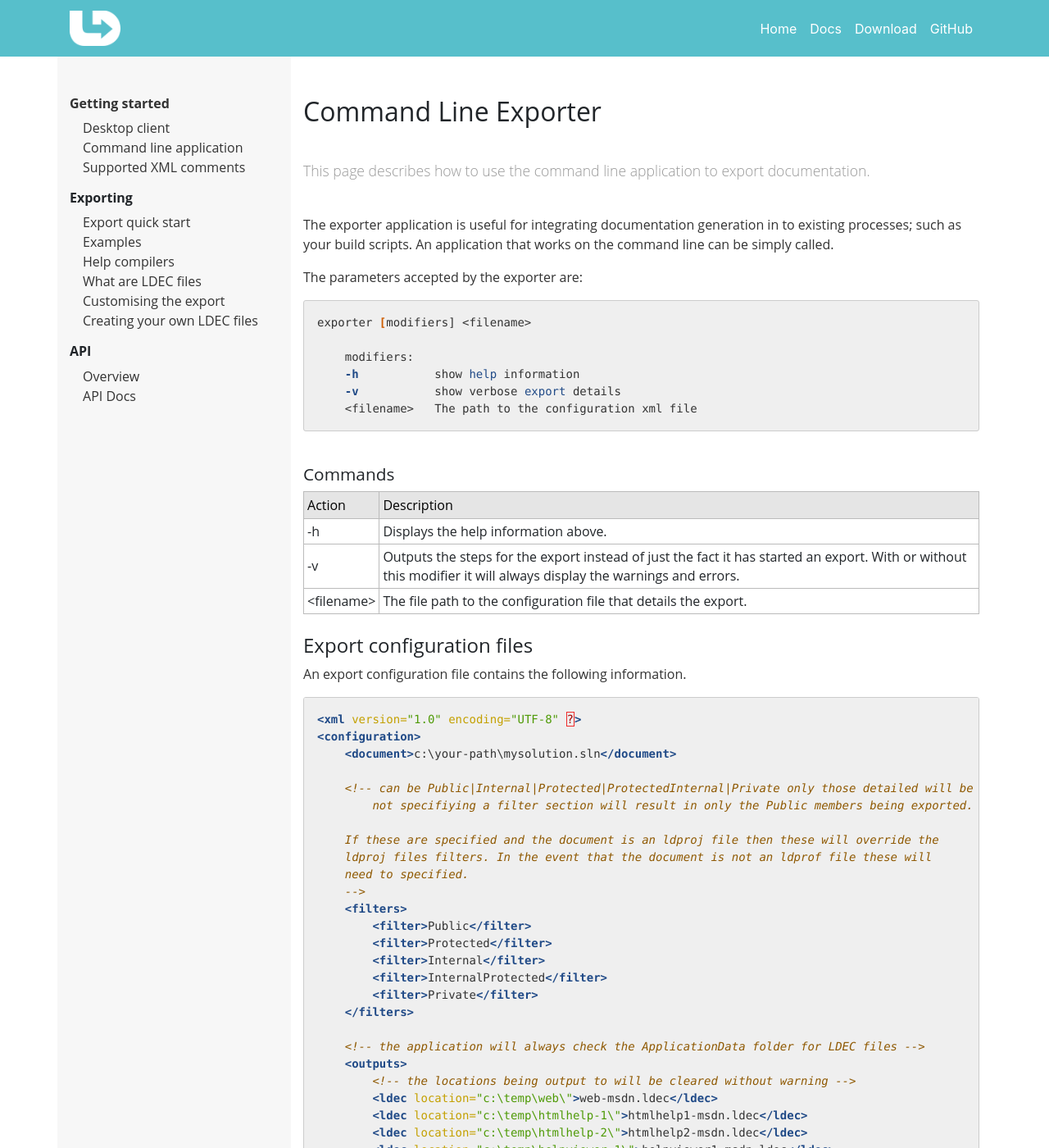
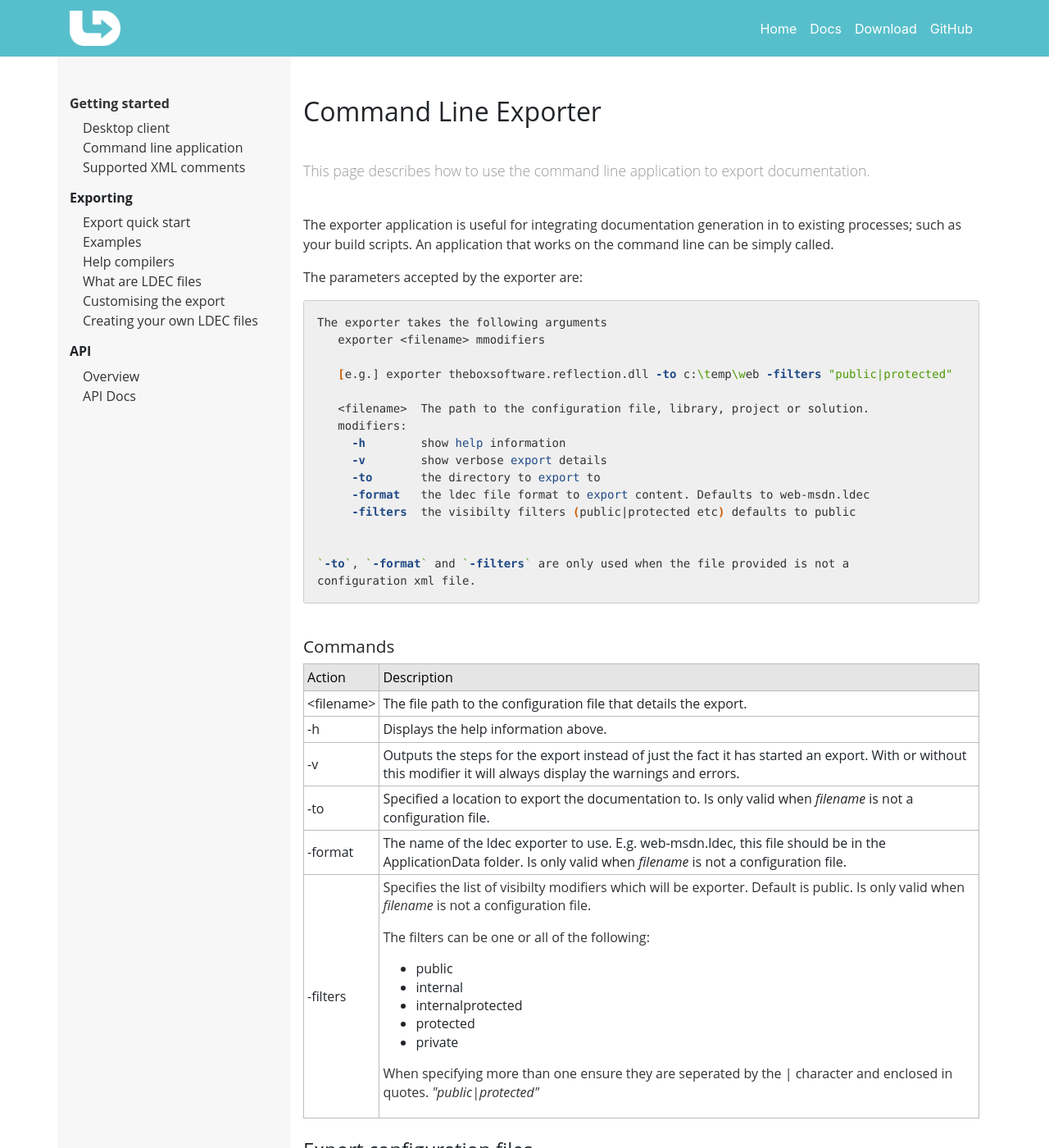
Before and after one commit to barry-jones/livedocumenter-site, a Jekyll site: the page built from src/docs_application-exporter.md, in a window 1280 px wide and 1400 px high. Shown: the whole window at 82% size. Built offline with Jekyll 4.4.1, drawn with Linux system fonts in a browser that asks for light colours; nearby versions of some CDN libraries.

Commit message:
#2 starting adding details of the new arguments.

````diff
--- a/src/docs_application-exporter.md
+++ b/src/docs_application-exporter.md
@@ -14,12 +14,22 @@ simply called.
 The parameters accepted by the exporter are:
 
 ```shell
-exporter [modifiers] <filename>
+The exporter takes the following arguments
+   exporter <filename> mmodifiers
 
-    modifiers:
-    -h		 show help information
-    -v           show verbose export details
-    <filename>   The path to the configuration xml file
+   [e.g.] exporter theboxsoftware.reflection.dll -to c:\temp\web -filters "public|protected"
+
+   <filename>  The path to the configuration file, library, project or solution.
+   modifiers:
+     -h        show help information
+     -v        show verbose export details
+     -to       the directory to export to
+     -format   the ldec file format to export content. Defaults to web-msdn.ldec
+     -filters  the visibilty filters (public|protected etc) defaults to public
+
+
+`-to`, `-format` and `-filters` are only used when the file provided is not a
+configuration xml file.
 ```
 
 
@@ -34,6 +44,10 @@ exporter [modifiers] <filename>
     </thead>
     <tbody>
         <tr>
+            <td>&lt;filename></td>
+            <td>The file path to the configuration file that details the export.</td>
+        </tr>
+        <tr>
             <td>-h</td>
             <td>Displays the help information above.</td>
         </tr>
@@ -42,8 +56,26 @@ exporter [modifiers] <filename>
             <td>Outputs the steps for the export instead of just the fact it has started an export. With or without this modifier it will always display the warnings and errors.</td>
         </tr>
         <tr>
-            <td>&lt;filename></td>
-            <td>The file path to the configuration file that details the export.</td>
+            <td>-to</td>
+            <td>Specified a location to export the documentation to. Is only valid when <em>filename</em> is not a configuration file.</td>
+        </tr>
+        <tr>
+            <td>-format</td>
+            <td>The name of the ldec exporter to use. E.g. web-msdn.ldec, this file should be in the ApplicationData folder. Is only valid when <em>filename</em> is not a configuration file.</td>
+        </tr>
+        <tr>
+            <td>-filters</td>
+            <td><p>Specifies the list of visibilty modifiers which will be exporter. Default is public. Is only valid when <em>filename</em> is not a configuration file.</p>
+            <p>The filters can be one or all of the following:</p>
+            <ul>
+                <li>public</li>
+                <li>internal</li>
+                <li>internalprotected</li>
+                <li>protected</li>
+                <li>private</li>
+            </ul>
+            <p>When specifying more than one ensure they are seperated by the | character and enclosed in quotes. <em>"public|protected"</em></p>
+            </td>
         </tr>
     </tbody>
 </table>
````
